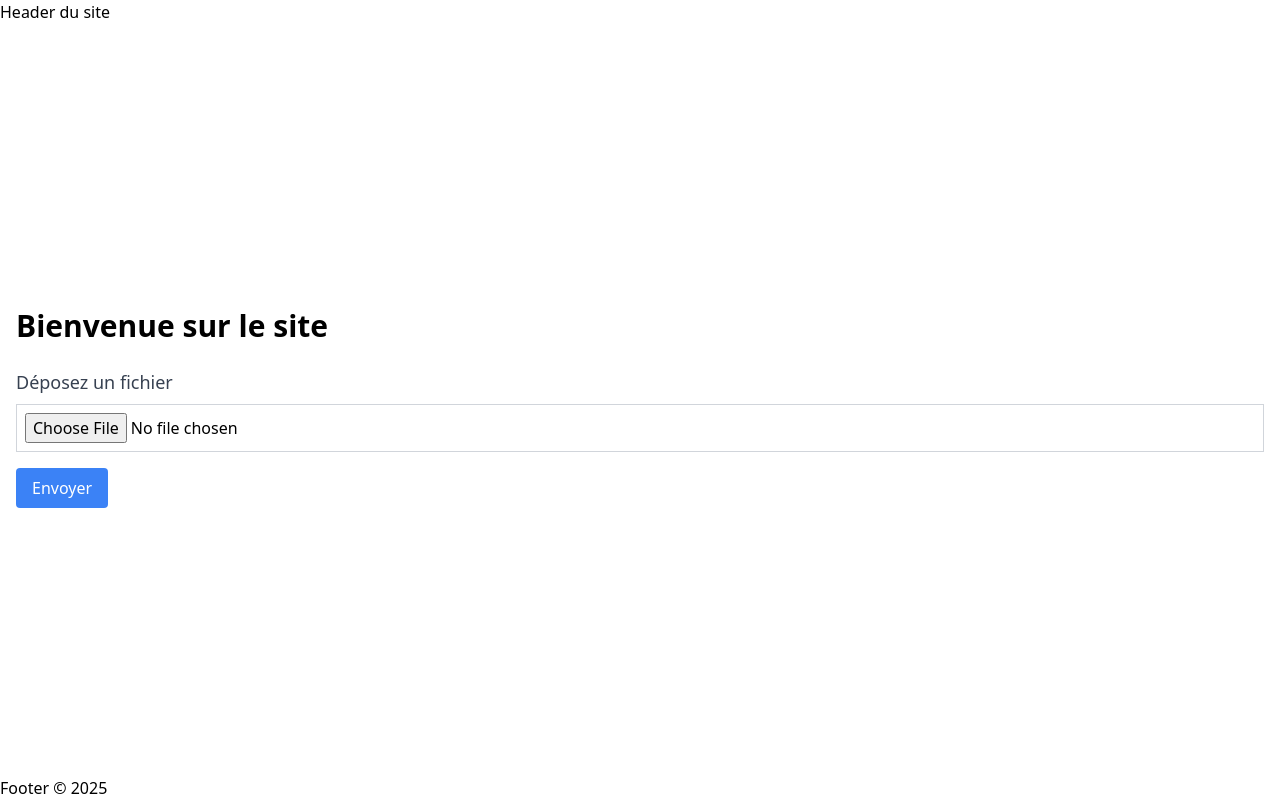
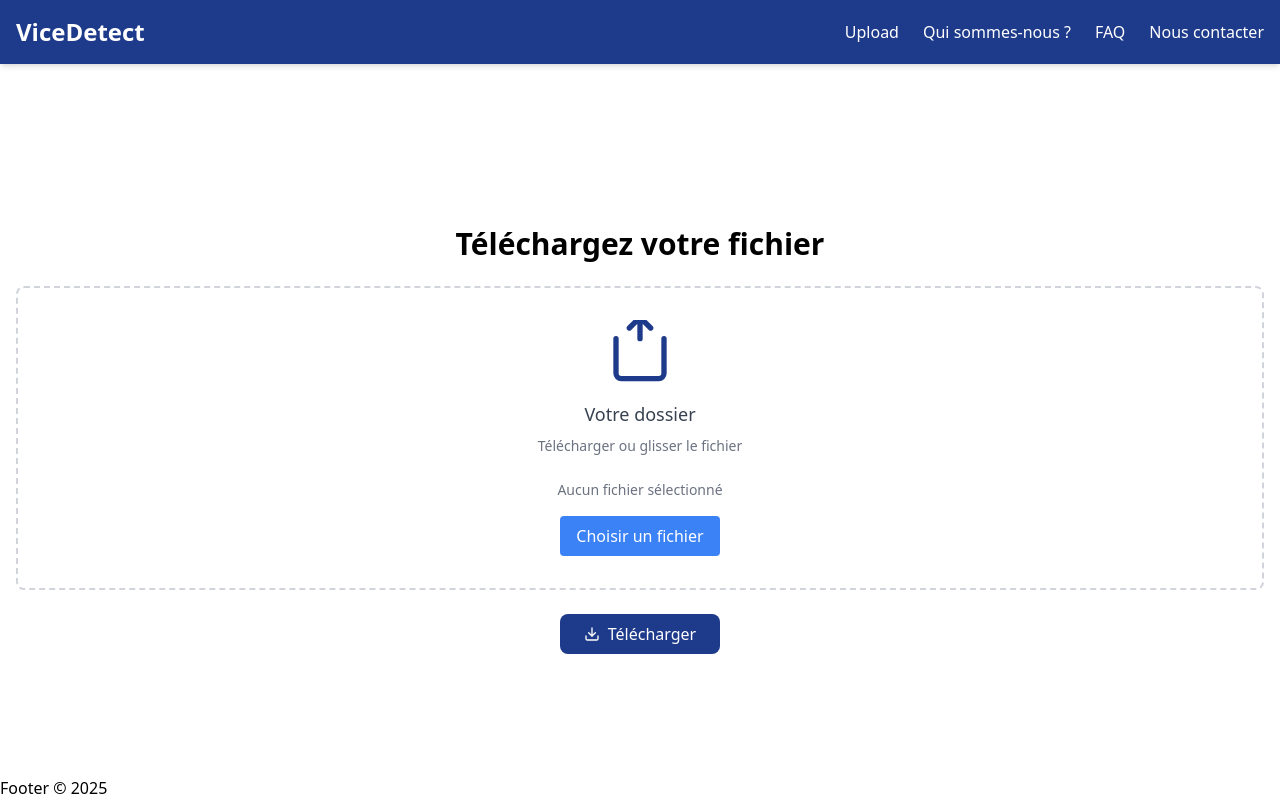
Before and after one commit to inescrf/PFE, a Next.js app in the folder frontend/: page / in a window 1280 px wide. Built offline with nearby package versions, Linux system fonts and the light colour scheme.

Commit message:
add header and navbar

```diff
--- a/frontend/components/header.js
+++ b/frontend/components/header.js
@@ -1,3 +1,22 @@
+import Link from 'next/link';
+
 export default function Header() {
-    return <header><h1>Header du site</h1></header>;
+    return (
+        <header className="bg-blue-900 text-white shadow-md">
+            <div className="container mx-auto flex justify-between items-center p-4">
+                {/* Nom du site */}
+                <div className="text-2xl font-bold">
+                    <Link href="/">ViceDetect</Link>
+                </div>
+
+                {/* Navigation */}
+                <nav className="flex space-x-6">
+                    <Link href="/upload" className="hover:text-gray-300">Upload</Link>
+                    <Link href="/about" className="hover:text-gray-300">Qui sommes-nous ? </Link>
+                    <Link href="/faq" className="hover:text-gray-300">FAQ</Link>
+                    <Link href="/contact" className="hover:text-gray-300">Nous contacter</Link>
+                </nav>
+            </div>
+        </header>
+    );
 }
--- a/frontend/package.json
+++ b/frontend/package.json
@@ -9,10 +9,12 @@
     "lint": "next lint"
   },
   "dependencies": {
+    "@ant-design/icons": "^5.5.2",
     "multer": "^1.4.5-lts.1",
     "next": "15.1.4",
     "react": "^19.0.0",
-    "react-dom": "^19.0.0"
+    "react-dom": "^19.0.0",
+    "react-icons": "^5.4.0"
   },
   "devDependencies": {
     "@eslint/eslintrc": "^3",
--- /dev/null
+++ b/frontend/pages/about.js
@@ -0,0 +1,3 @@
+export default function About() {
+    return <h1 className="text-center mt-10 text-2xl">Qui sommes-nous</h1>;
+}
--- /dev/null
+++ b/frontend/pages/contact.js
@@ -0,0 +1,3 @@
+export default function Contact() {
+    return <h1 className="text-center mt-10 text-2xl">Nous contacter</h1>;
+}
--- /dev/null
+++ b/frontend/pages/faq.js
@@ -0,0 +1,3 @@
+export default function FAQ() {
+    return <h1 className="text-center mt-10 text-2xl">FAQ</h1>;
+}
--- a/frontend/pages/index.js
+++ b/frontend/pages/index.js
@@ -1,11 +1,34 @@
-import { useState } from 'react';
+import { useState, useEffect } from 'react';
 import Header from '../components/header';
 import Footer from '../components/footer';
+import { FiDownload, FiFileText, FiImage, FiFile } from 'react-icons/fi';
+import { AiFillFilePdf } from 'react-icons/ai'; // Icône pour PDF
 
 export default function Home() {
     const [file, setFile] = useState(null);
     const [message, setMessage] = useState('');
-    const [isLoading, setIsLoading] = useState(false); // État pour le loader
+    const [isLoading, setIsLoading] = useState(false);
+
+    // Fonction pour déterminer l'icône en fonction du type de fichier
+    const getFileIcon = () => {
+        if (!file) return null;
+
+        const fileType = file.type;
+        if (fileType.includes('pdf')) return <AiFillFilePdf className="text-red-600 h-6 w-6" />;
+        if (fileType.includes('image')) return <FiImage className="text-blue-600 h-6 w-6" />;
+        if (fileType.includes('text')) return <FiFileText className="text-green-600 h-6 w-6" />;
+        return <FiFile className="text-gray-600 h-6 w-6" />;
+    };
+
+    const handleDragOver = (e) => {
+        e.preventDefault();
+    };
+
+    const handleDrop = (e) => {
+        e.preventDefault();
+        const droppedFile = e.dataTransfer.files[0];
+        setFile(droppedFile);
+    };
 
     const handleFileChange = (e) => {
         setFile(e.target.files[0]);
@@ -14,11 +37,11 @@ export default function Home() {
     const handleSubmit = async (e) => {
         e.preventDefault();
         setMessage('');
-        setIsLoading(true); // Démarre le loader
+        setIsLoading(true);
 
         if (!file) {
             setMessage('Veuillez sélectionner un fichier.');
-            setIsLoading(false); // Arrête le loader
+            setIsLoading(false);
             return;
         }
 
@@ -33,16 +56,19 @@ export default function Home() {
 
             if (response.ok) {
                 const data = await response.json();
-                setMessage(data.message); // Affiche le message de succès
+                setMessage(data.message);
+                setFile(null); // Réinitialise le fichier après succès
+
+                // Effacer le message après 3 secondes
+                setTimeout(() => setMessage(''), 3000);
             } else {
-                const errorData = await response.json();
-                setMessage(errorData.message || 'Erreur lors du téléchargement.');
+                setMessage('Erreur lors du téléchargement.');
             }
         } catch (error) {
             console.error('Erreur réseau :', error);
             setMessage('Erreur réseau. Veuillez réessayer.');
         } finally {
-            setIsLoading(false); // Arrête le loader une fois le téléchargement terminé
+            setIsLoading(false);
         }
     };
 
@@ -50,32 +76,68 @@ export default function Home() {
         <div className="min-h-screen flex flex-col justify-between">
             <Header />
             <main className="container mx-auto mt-10 p-4">
-                <h1 className="text-3xl font-bold mb-6">Bienvenue sur le site</h1>
-                <form onSubmit={handleSubmit} className="mb-6">
-                    <label className="block mb-2 text-lg font-medium text-gray-700">
-                        Déposez un fichier
-                    </label>
+                <h1 className="text-3xl font-bold mb-6 text-center">Téléchargez votre fichier</h1>
+
+                {/* Zone de drag and drop */}
+                <div
+                    onDragOver={handleDragOver}
+                    onDrop={handleDrop}
+                    className="border-2 border-dashed border-gray-300 rounded-lg p-8 text-center flex flex-col items-center justify-center"
+                >
+                    <svg
+                        xmlns="http://www.w3.org/2000/svg"
+                        className="h-16 w-16 text-blue-900 mb-4"
+                        fill="none"
+                        viewBox="0 0 24 24"
+                        stroke="currentColor"
+                    >
+                        <path strokeLinecap="round" strokeLinejoin="round" strokeWidth="2" d="M3 7v13a2 2 0 002 2h14a2 2 0 002-2V7M16 3l-4-4m0 0L8 3m4-4v8" />
+                    </svg>
+                    <p className="text-lg font-medium text-gray-700 mb-2">Votre dossier</p>
+                    <p className="text-sm text-gray-500 mb-4">Télécharger ou glisser le fichier</p>
+
+                    {/* Affichage du nom et icône du fichier */}
+                    {file ? (
+                        <div className="flex items-center space-x-2 mt-2">
+                            {getFileIcon()}
+                            <p className="text-sm text-gray-800">{file.name}</p>
+                        </div>
+                    ) : (
+                        <p className="text-sm text-gray-500 mt-2">Aucun fichier sélectionné</p>
+                    )}
+
                     <input
                         type="file"
                         onChange={handleFileChange}
-                        className="mb-4 border border-gray-300 p-2 w-full"
+                        className="hidden"
+                        id="file-upload"
                     />
-                    <button
-                        type="submit"
-                        className="bg-blue-500 text-white px-4 py-2 rounded"
+                    <label
+                        htmlFor="file-upload"
+                        className="cursor-pointer bg-blue-500 text-white px-4 py-2 rounded hover:bg-blue-600 mt-4"
                     >
-                        Envoyer
-                    </button>
-                </form>
+                        Choisir un fichier
+                    </label>
+                </div>
+
+                {/* Bouton d'envoi */}
+                <button
+                    onClick={handleSubmit}
+                    className="mt-6 bg-blue-900 text-white px-6 py-2 rounded-lg flex items-center justify-center mx-auto"
+                    disabled={isLoading}
+                >
+                    <FiDownload className="mr-2" /> Télécharger
+                </button>
 
                 {/* Loader */}
                 {isLoading && (
                     <div className="flex justify-center items-center mt-4">
-                        <div className="animate-spin rounded-full h-16 w-16 border-t-4 border-blue-900 border-opacity-80"></div>
+                        <div className="animate-spin rounded-full h-16 w-16 border-t-4 border-blue-900"></div>
                     </div>
                 )}
 
-                {message && <p className="mt-4 text-green-500">{message}</p>}
+                {/* Message */}
+                {message && <p className="mt-4 text-green-500 text-center">{message}</p>}
             </main>
             <Footer />
         </div>
--- /dev/null
+++ b/frontend/pages/upload.js
@@ -0,0 +1,13 @@
+import { useEffect } from 'react';
+import { useRouter } from 'next/router';
+
+export default function Upload() {
+    const router = useRouter();
+
+    useEffect(() => {
+        // Redirige vers la page d'accueil
+        router.push('/');
+    }, [router]);
+
+    return null; // Aucun contenu affiché
+}
```
Also changed, not shown: 4 other files (tests, documents, lock files or other folders).
